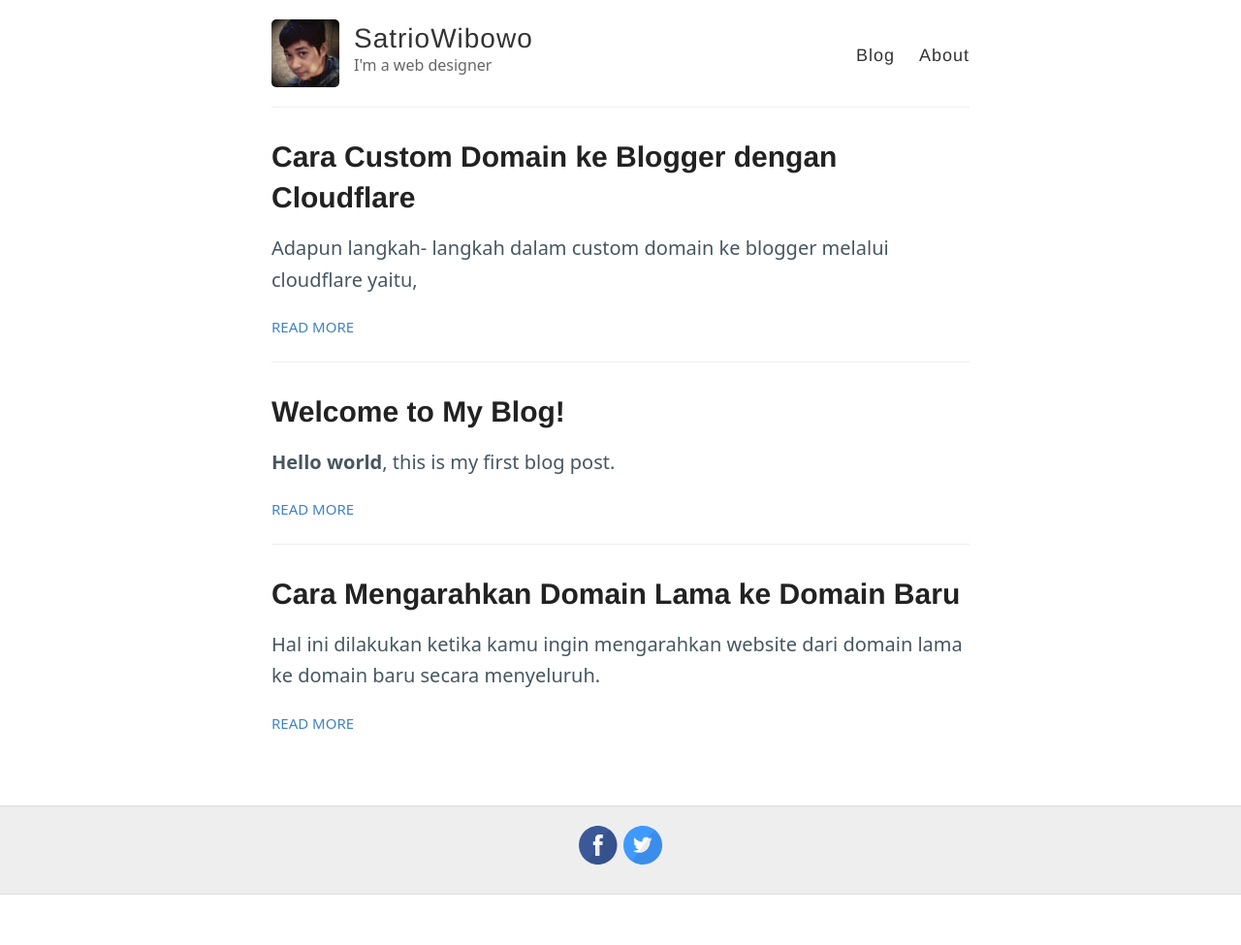
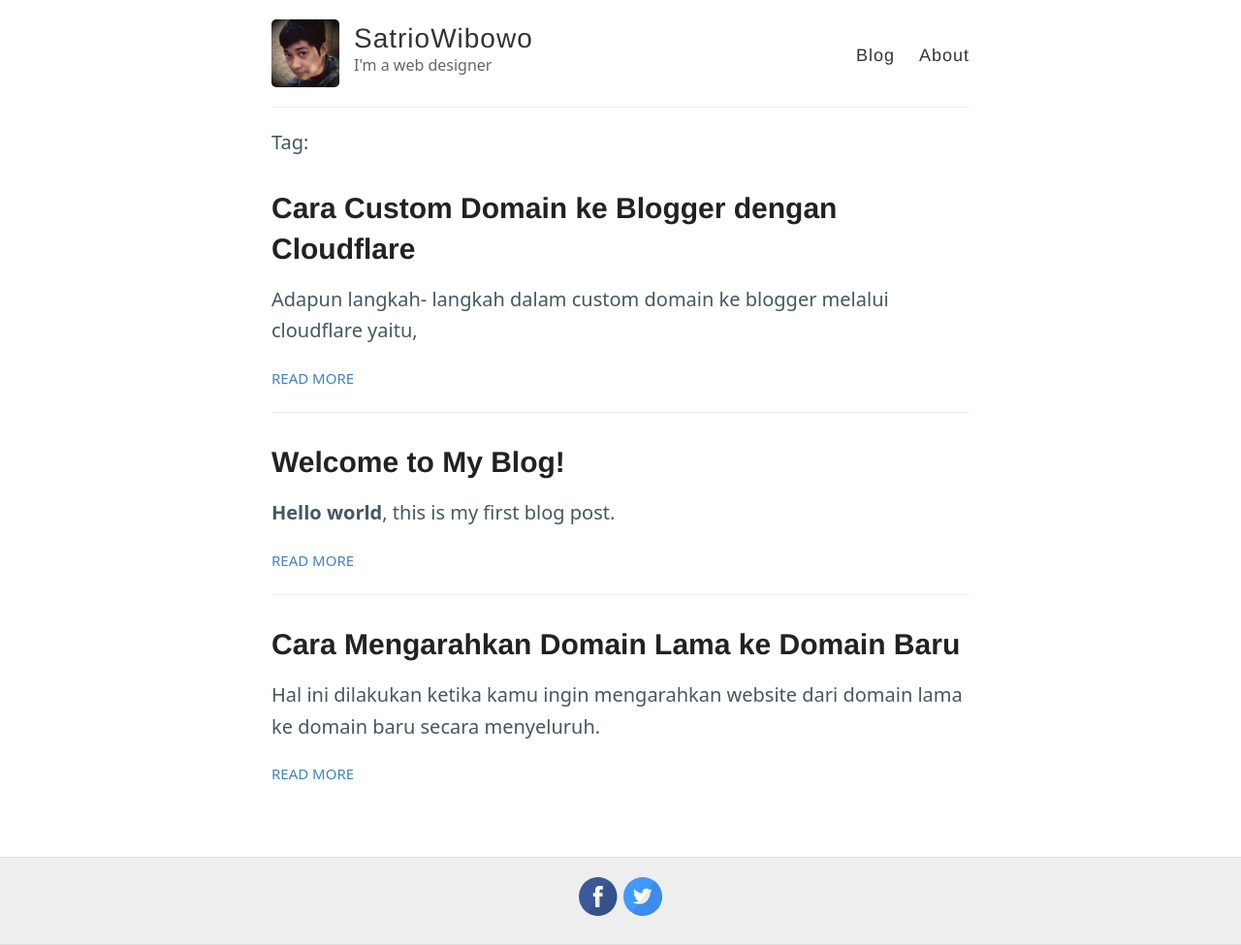
Before and after one commit to sa3owibowo/blog, a Jekyll site: the page built from index.html, in a window 1280 px wide. Shown: the whole page at 97% size. Built offline with Jekyll 4.4.1, drawn with Linux system fonts in a browser that asks for light colours; the list of posts is cut into pages by our own code; before the commit the page ends 923 px from its top, so only the background shows below that.

Commit message:
Update index.html

```diff
--- a/index.html
+++ b/index.html
@@ -3,9 +3,7 @@ layout: default
 ---
 
 <div class="posts">
-{% if post.tags.size > 0 %}
-  # Display tags
-{% endif %}
+Tag{% if post.tags.size > 1 %}s{% endif %}:
   {% for post in site.posts %}
     <article class="post">
 
```
